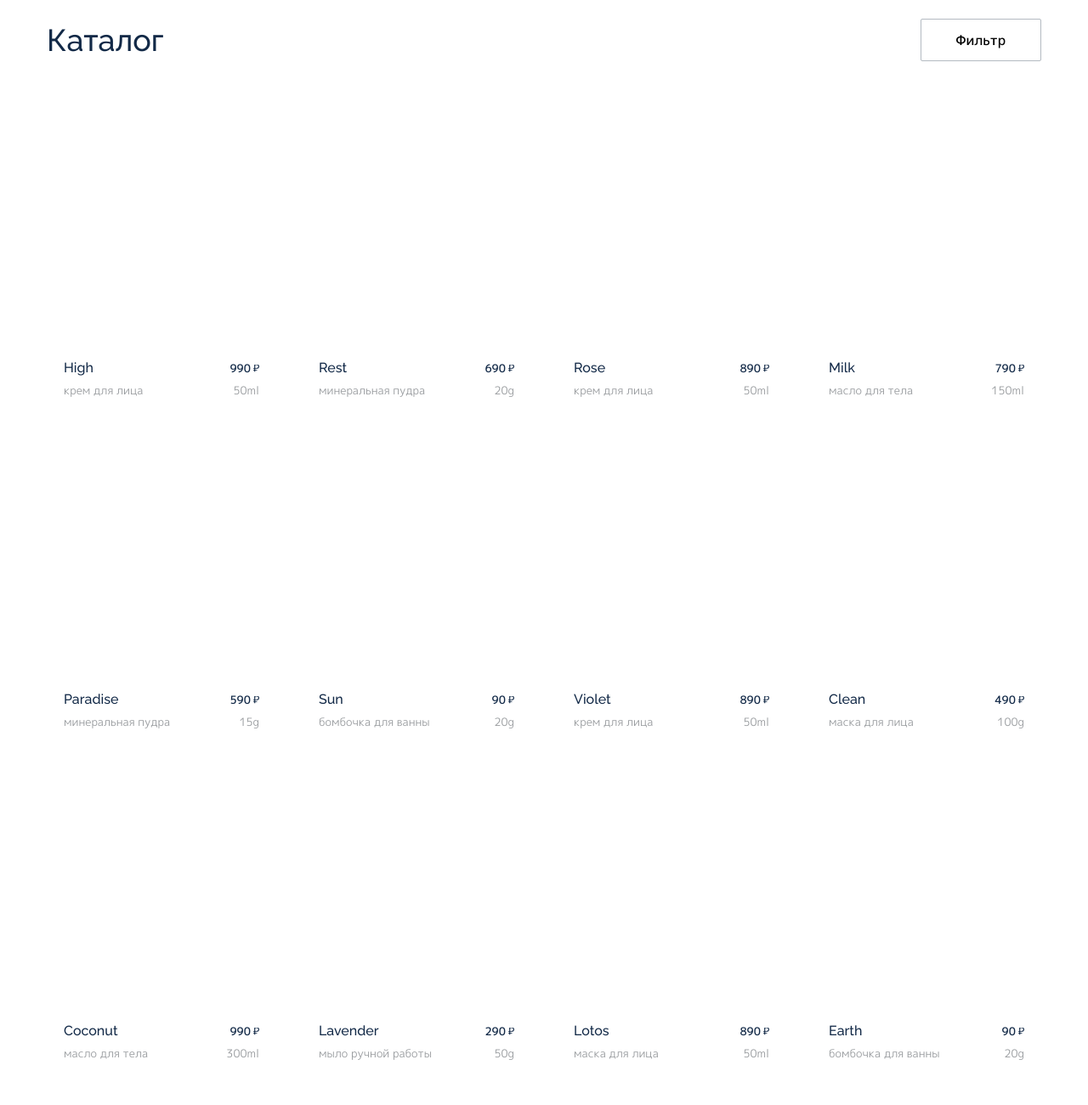
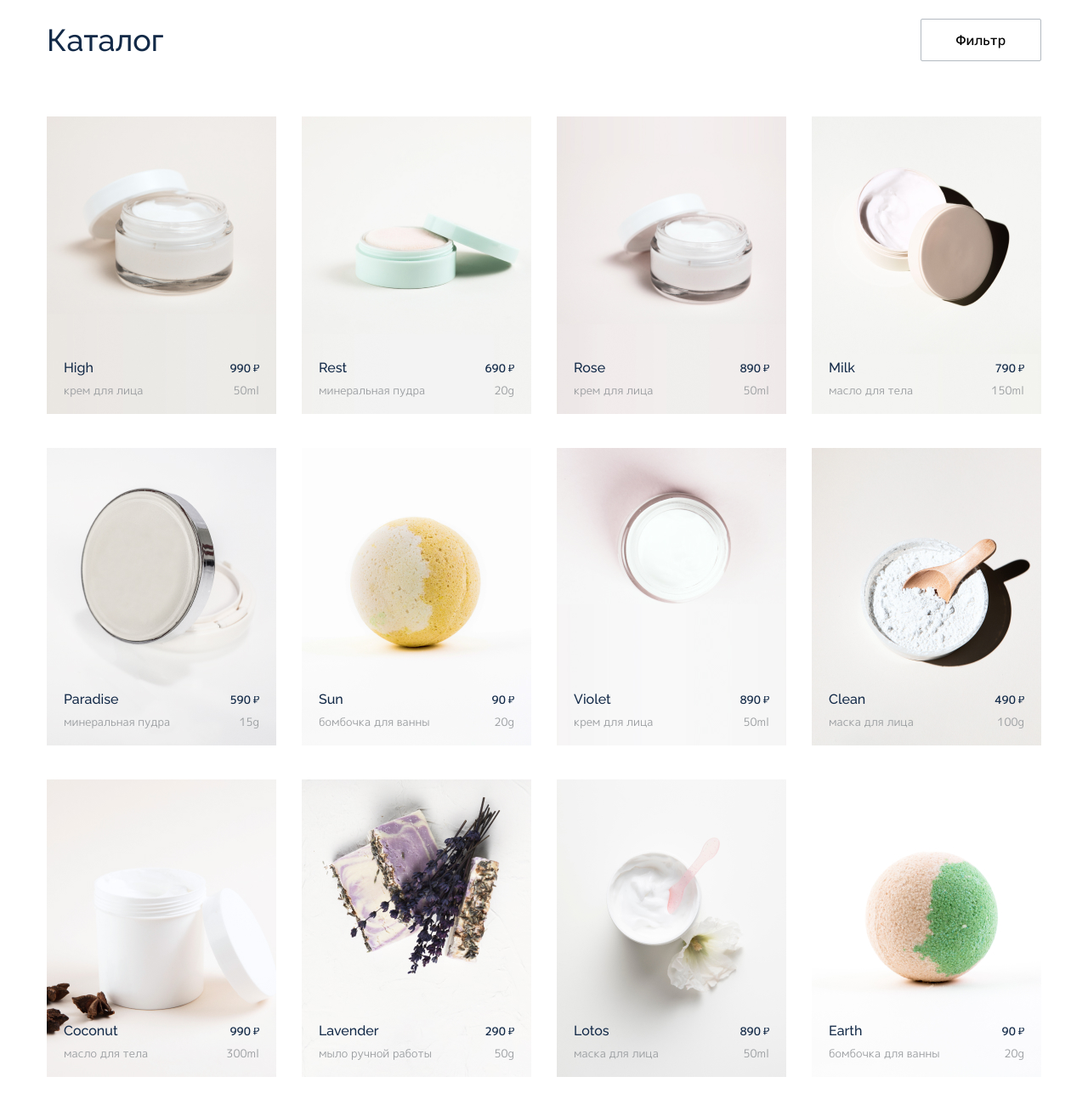
Before and after one commit to Skayress/Maroon, a website: page app/catalog.html in a window 1280 px wide. Shown: the part 120-1420 px from the top of the page at 85% size. Drawn offline with nearby package versions, Linux system fonts and the light colour scheme; files that its build step writes are made by us from their sources; files whose address does not match are found by name.

Commit message:
fix: finished commit

```diff
--- a/app/scss/blocks/_catalog.scss
+++ b/app/scss/blocks/_catalog.scss
@@ -115,40 +115,40 @@
 		}
 	}
 	&-high {
-		background: url(../../images/card/high.jpg) center no-repeat;
+		background: url(../images/card/high.jpg) center no-repeat;
 	}
 	&-rest {
-		background: url(../../images/card/rest.jpg) center no-repeat;
+		background: url(../images/card/rest.jpg) center no-repeat;
 	}
 	&-rose {
-		background: url(../../images/card/rose.jpg) center no-repeat;
+		background: url(../images/card/rose.jpg) center no-repeat;
 	}
 	&-milk {
-		background: url(../../images/card/milk.jpg) center no-repeat;
+		background: url(../images/card/milk.jpg) center no-repeat;
 	}
 	&-paradise {
-		background: url(../../images/card/paradise.jpg) center no-repeat;
+		background: url(../images/card/paradise.jpg) center no-repeat;
 	}
 	&-sun {
-		background: url(../../images/card/sun.jpg) center no-repeat;
+		background: url(../images/card/sun.jpg) center no-repeat;
 	}
 	&-violet {
-		background: url(../../images/card/violet.jpg) center no-repeat;
+		background: url(../images/card/violet.jpg) center no-repeat;
 	}
 	&-clean {
-		background: url(../../images/card/clean.jpg) center no-repeat;
+		background: url(../images/card/clean.jpg) center no-repeat;
 	}
 	&-cocount {
-		background: url(../../images/card/cocount.jpg) center no-repeat;
+		background: url(../images/card/cocount.jpg) center no-repeat;
 	}
 	&-lavender {
-		background: url(../../images/card/lavender.jpg) center no-repeat;
+		background: url(../images/card/lavender.jpg) center no-repeat;
 	}
 	&-lotos {
-		background: url(../../images/card/lotos.jpg) center no-repeat;
+		background: url(../images/card/lotos.jpg) center no-repeat;
 	}
 	&-earth {
-		background: url(../../images/card/earth.jpg) center no-repeat;
+		background: url(../images/card/earth.jpg) center no-repeat;
 	}
 	&:hover {
 		opacity: .7;
```
Also changed, not shown: 1 other file.
